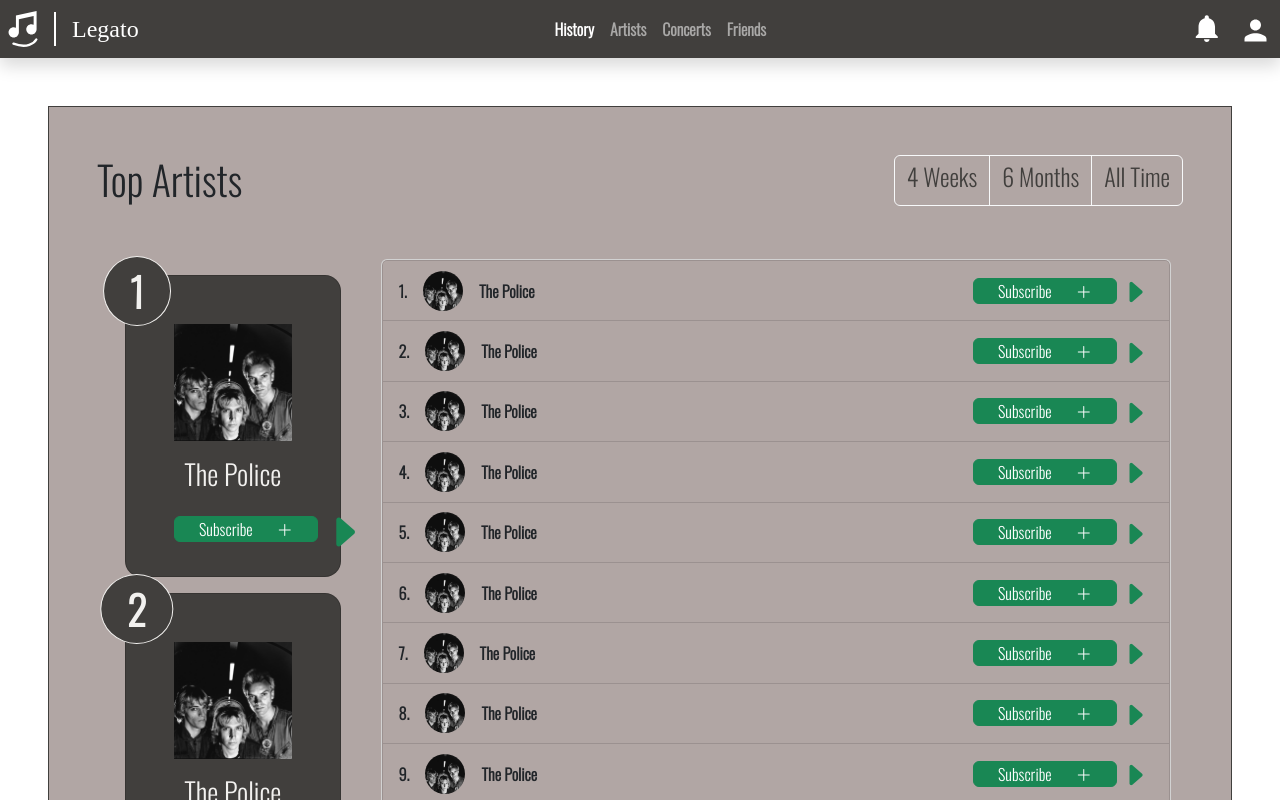
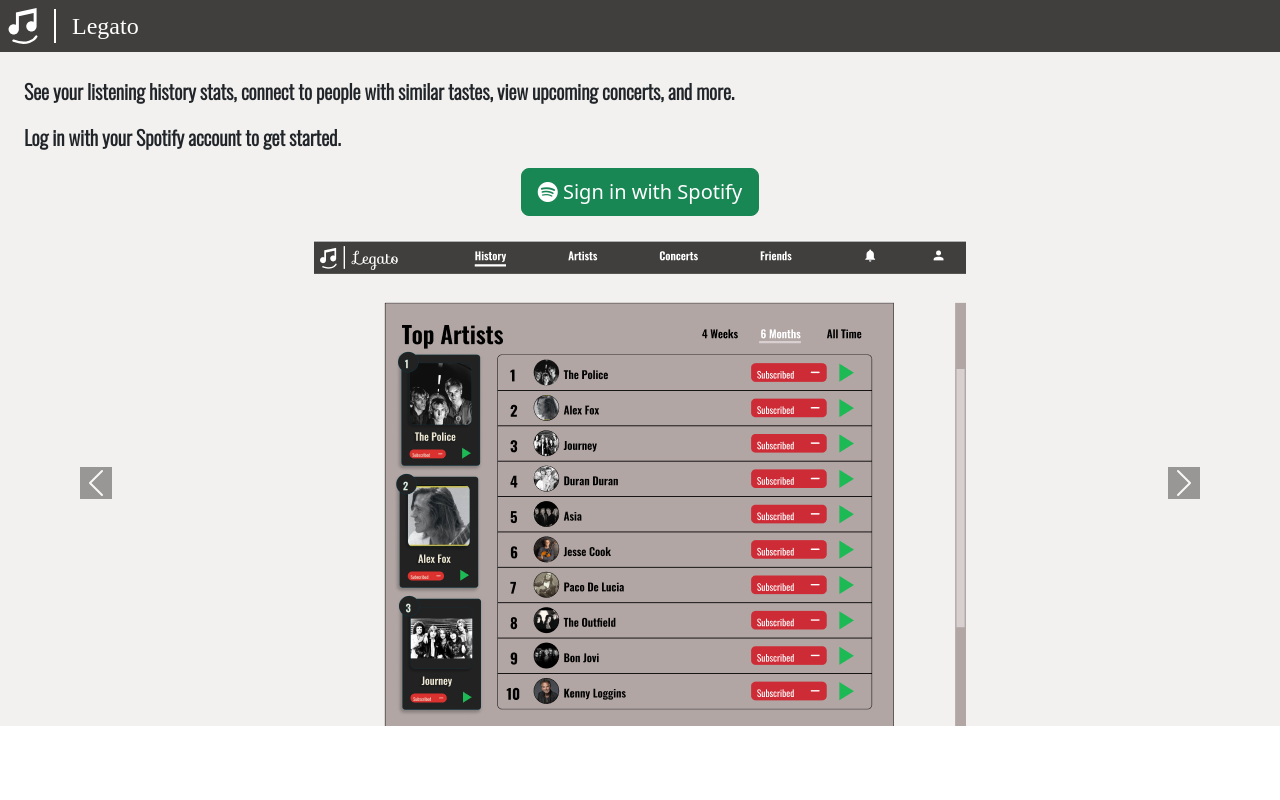
Before and after one commit to SDSC-Cali-Coders/Legato, a React (Create React App) app in the folder frontend/: page /concerts in a window 1280 px wide. Shown: the top 800 px of the page. Built offline with nearby package versions, Linux system fonts and the light colour scheme; a web font is replaced by a local one.

Commit message:
added ability for button to go to authorization page

```diff
--- a/frontend/src/App.jsx
+++ b/frontend/src/App.jsx
@@ -1,12 +1,13 @@
 import './App.css';
 import Navbar from './components/Navbar';
 import ListeningHistory from './pages/ListeningHistory';
+import Login from './pages/Login'
 
 function App(props) {
   return (
     <>
       {props.isLoggedIn && <Navbar/>}
-      <ListeningHistory/>
+      <Login/>
     </>
   );
 }
--- a/frontend/src/index.js
+++ b/frontend/src/index.js
@@ -8,6 +8,6 @@ import App from './App';
 const root = ReactDOM.createRoot(document.getElementById('root'));
 root.render(
   <React.StrictMode>
-    <App isLoggedIn={true}/>
+    <App isLoggedIn={false}/>
   </React.StrictMode>
 );
--- a/frontend/src/pages/Login.jsx
+++ b/frontend/src/pages/Login.jsx
@@ -24,7 +24,10 @@ export default function Login() {
                     <p>Log in with your Spotify account to get started.</p>
                 </div>
                 <div className="d-flex justify-content-center">
-                    <button type="button" className="btn btn-success btn-lg btn-block">
+                    <button type="button" className="btn btn-success btn-lg btn-block" onClick={(e) => {
+                        e.preventDefault();
+                        window.location.href="http://localhost:27017/login";
+                    }}>
                         <i className="bi bi-spotify"></i> Sign in with Spotify
                     </button>
                 </div>
```
